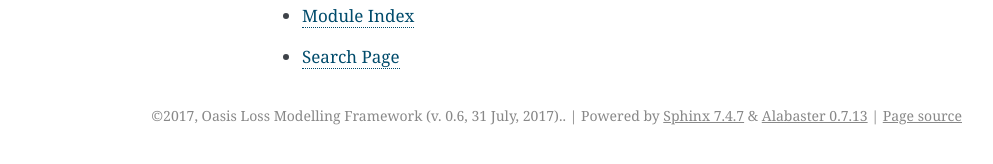
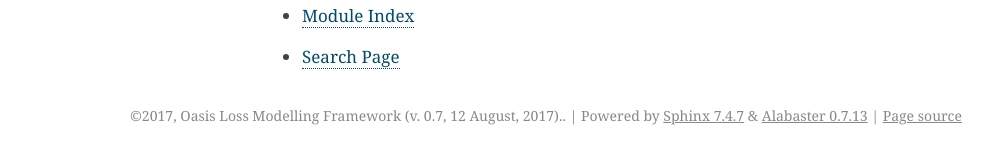
Before and after one commit to jbdatascience/cookiecutter-OasisModel, a Sphinx documentation site: the page built from docs/index.rst, in a window 1280 px wide. Shown: the part 338-502 px from the top of the page, without its empty margins (148-1141 px from the left). Built offline with Sphinx 7.4.7, drawn with Linux system fonts in a browser that asks for light colours.

Commit message:
Update docs version tag

```diff
--- a/docs/conf.py
+++ b/docs/conf.py
@@ -51,7 +51,7 @@
 
 # General information about the project.
 project = u'cookiecutter-OasisModel'
-copyright = u'2017, Oasis Loss Modelling Framework (v. 0.6, 31 July, 2017).'
+copyright = u'2017, Oasis Loss Modelling Framework (v. 0.7, 12 August, 2017).'
 author = u'Sandeep Murthy'
 
 # The version info for the project you're documenting, acts as replacement for
--- a/docs/genindex.html
+++ b/docs/genindex.html
@@ -89,7 +89,7 @@
       <div class="clearer"></div>
     </div>
     <div class="footer">
-      &copy;2017, Oasis Loss Modelling Framework (v. 0.6, 31 July, 2017)..
+      &copy;2017, Oasis Loss Modelling Framework (v. 0.7, 12 August, 2017)..
 
       |
       Powered by <a href="http://sphinx-doc.org/">Sphinx 1.6.3</a>
--- a/docs/index.html
+++ b/docs/index.html
@@ -105,7 +105,7 @@
       <div class="clearer"></div>
     </div>
     <div class="footer">
-      &copy;2017, Oasis Loss Modelling Framework (v. 0.6, 31 July, 2017)..
+      &copy;2017, Oasis Loss Modelling Framework (v. 0.7, 12 August, 2017)..
 
       |
       Powered by <a href="http://sphinx-doc.org/">Sphinx 1.6.3</a>
--- a/docs/introduction.html
+++ b/docs/introduction.html
@@ -271,7 +271,7 @@
       <div class="clearer"></div>
     </div>
     <div class="footer">
-      &copy;2017, Oasis Loss Modelling Framework (v. 0.6, 31 July, 2017)..
+      &copy;2017, Oasis Loss Modelling Framework (v. 0.7, 12 August, 2017)..
 
       |
       Powered by <a href="http://sphinx-doc.org/">Sphinx 1.6.3</a>
--- a/docs/search.html
+++ b/docs/search.html
@@ -102,7 +102,7 @@
       <div class="clearer"></div>
     </div>
     <div class="footer">
-      &copy;2017, Oasis Loss Modelling Framework (v. 0.6, 31 July, 2017)..
+      &copy;2017, Oasis Loss Modelling Framework (v. 0.7, 12 August, 2017)..
 
       |
       Powered by <a href="http://sphinx-doc.org/">Sphinx 1.6.3</a>
```
